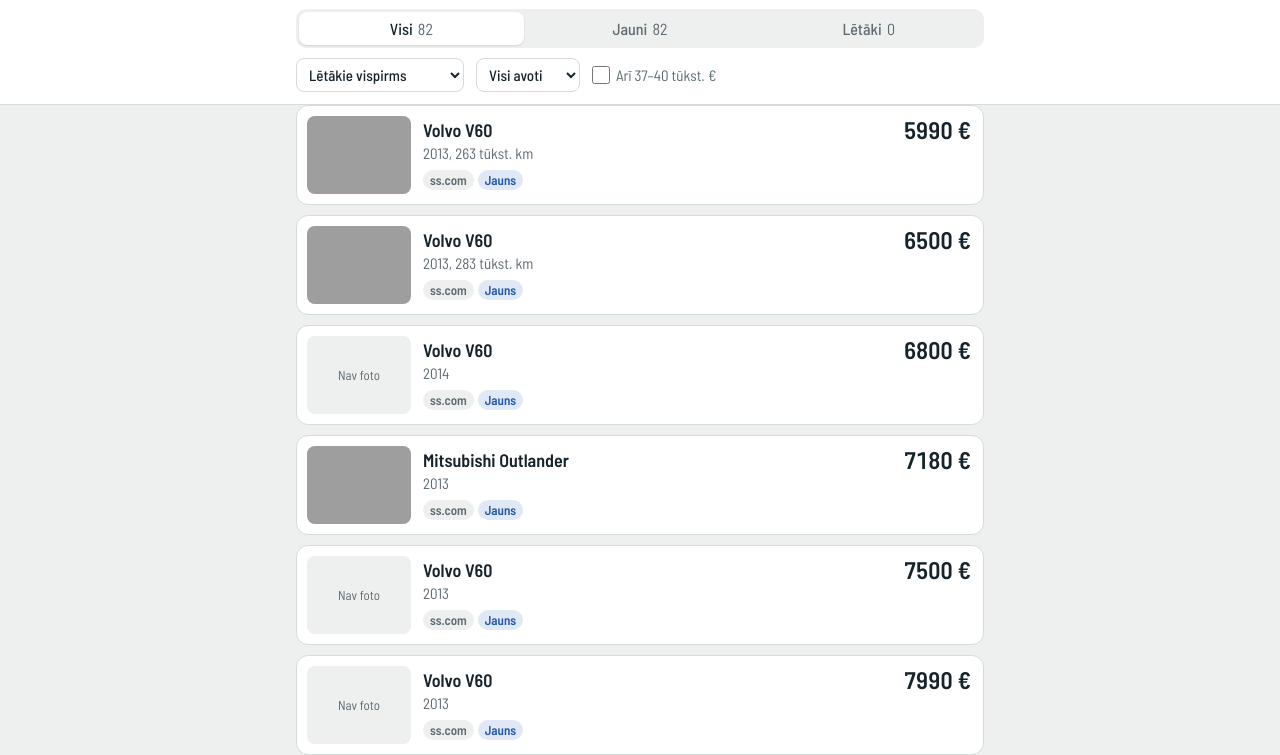
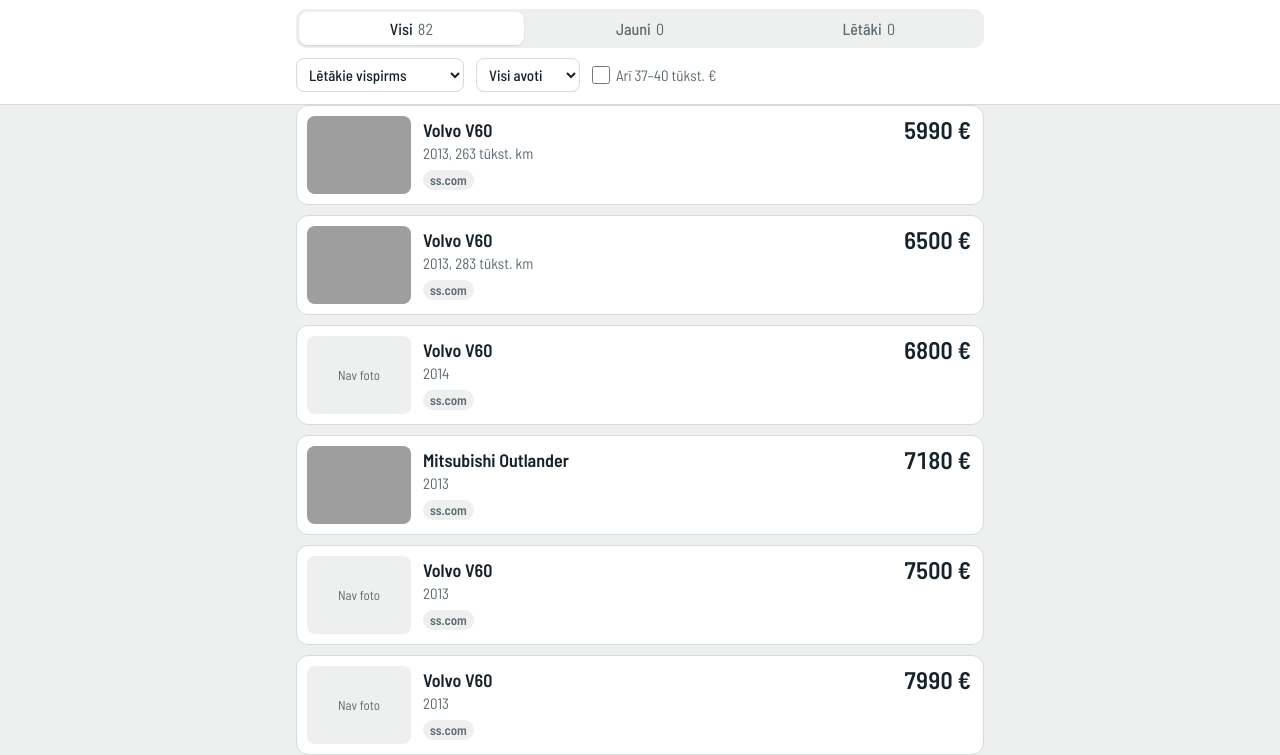
Before and after one commit to martinsLABIS/auto-uzraugs, a plain HTML site: page docs/index.html in a window 1280 px wide. Shown: the part 72-827 px from the top of the page. Drawn offline with Linux system fonts and the light colour scheme; grey boxes are pictures that could not be loaded.

Commit message:
Lietotne: pirmajā pārskatīšanā atrastie auto neskaitās jauni

```diff
--- a/docs/index.html
+++ b/docs/index.html
@@ -293,6 +293,7 @@ footer { color: var(--muted); font-size: 14px; padding-bottom: 24px; }
   const fmtKm = (n) => Math.round(n / 1000).toLocaleString("lv-LV") + " tūkst. km";
   const state = { view: "all", sort: "price", source: "", over: false };
   let data = null;
+  let baseline = 0;   // agrākais atklāšanas laiks – pirmās pārskatīšanas brīdis
   const nodes = new Map();   // id -> <li>, lai kārtojot pārvietotu esošos elementus
 
   try {
@@ -308,7 +309,8 @@ footer { color: var(--muted); font-size: 14px; padding-bottom: 24px; }
     for (let i = h.length - 1; i > 0; i--) {
       if (h[i][1] < h[i - 1][1]) { prev = h[i - 1][1]; dropDate = h[i][0]; break; }
     }
-    c.isNew = daysAgo(c.first_seen) <= NEW_DAYS;
+    // auto, kas atrasti jau pirmajā pārskatīšanā, nav "jauni"
+    c.isNew = daysAgo(c.first_seen) <= NEW_DAYS && Date.parse(c.first_seen) - baseline > 2 * 3600000;
     c.isDrop = prev !== null && c.price < prev && daysAgo(dropDate) <= DROP_DAYS;
     c.prev = prev;
     c.over = c.price > data.max_price;
@@ -421,6 +423,7 @@ footer { color: var(--muted); font-size: 14px; padding-bottom: 24px; }
       const r = await fetch("data.json?t=" + Date.now(), { cache: "no-store" });
       if (!r.ok) throw new Error("HTTP " + r.status);
       data = await r.json();
+      baseline = Math.min(...data.cars.map((c) => Date.parse(c.first_seen) || Infinity));
       data.cars.forEach(enrich);
       const list = $("list");
       list.replaceChildren();
```
